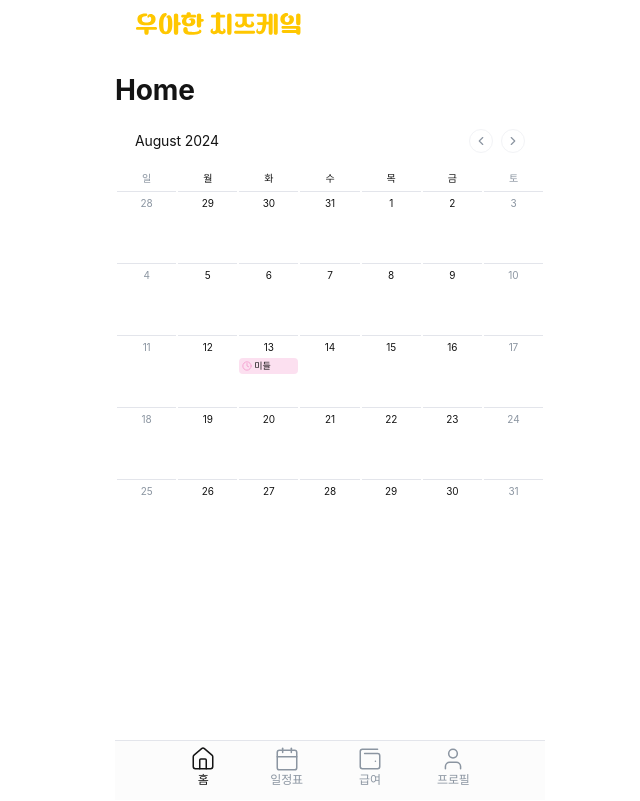
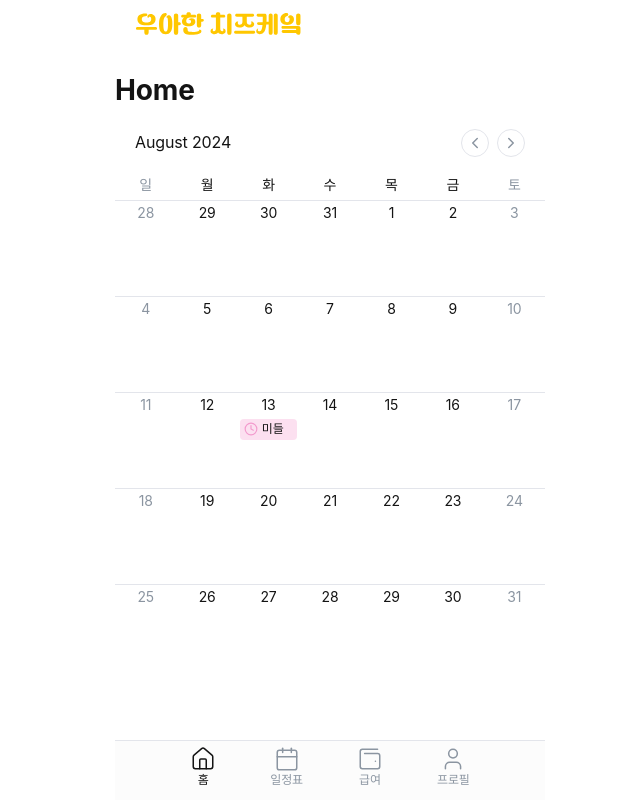
Before and after one commit to dev-meryoung/woowahan-siblings, a React (Vite) app: page / in a window 1280 px wide. Shown: the whole page, without its empty margins (310-950 px from the left). Built offline with nearby package versions, Linux system fonts and the light colour scheme; a web font is replaced by a local one.

Commit message:
design: 캘린더, 아이콘 버튼 UI 수정 #55

```diff
--- a/src/components/Calendar/CalendarBadge.tsx
+++ b/src/components/Calendar/CalendarBadge.tsx
@@ -16,7 +16,7 @@ const CalendarBadge = ({ workType }: ICalendarBadgeProps) => {
 
 	return (
 		<Badge>
-			<Clock4 size={10} />
+			<Clock4 size={14} />
 			{workTypeLabels[workType]}
 		</Badge>
 	);
@@ -28,9 +28,9 @@ const BaseBadge = styled.li`
 	display: flex;
 	align-items: center;
 	border-radius: 4px;
-	gap: 2px;
-	padding: 2px 3px;
-	font-size: ${fontSize.xxs};
+	gap: 4px;
+	padding: 2px 4px;
+	font-size: ${fontSize.sm};
 `;
 const BadgeContainer = {
 	open: styled(BaseBadge)`
--- a/src/components/Calendar/CalendarDates.tsx
+++ b/src/components/Calendar/CalendarDates.tsx
@@ -1,7 +1,6 @@
 import { mockdata, IMockDate } from '@/components/Calendar/mockdata';
 import { ICalendarDatesProps } from '@/interfaces/calendar';
 import { colors } from '@/constants/colors';
-import { fontSize } from '@/constants/font';
 import CalendarBadge from '@/components/Calendar/CalendarBadge';
 import styled from '@emotion/styled';
 
@@ -49,7 +48,6 @@ export default CalendarDates;
 
 const DayContainer = styled.span<{ isWeekend: boolean }>`
 	color: ${(props) => (props.isWeekend ? colors.gray : colors.black)};
-	font-size: ${fontSize.xs};
 `;
 
 const DateListContainer = styled.ul`
--- a/src/components/Calendar/CalendarWeek.tsx
+++ b/src/components/Calendar/CalendarWeek.tsx
@@ -1,6 +1,5 @@
 import { ICalendarWeekProps } from '@/interfaces/calendar';
 import { colors } from '@/constants/colors';
-import { fontSize } from '@/constants/font';
 import styled from '@emotion/styled';
 
 const CalendarWeek = ({ weekName }: ICalendarWeekProps) => {
@@ -12,8 +11,6 @@ export default CalendarWeek;
 const Container = styled.span`
 	border-bottom: 1px solid ${colors.lightGray};
 	padding: 6px 0;
-	font-size: ${fontSize.xs};
-
 	&:nth-of-type(1),
 	&:nth-of-type(7) {
 		color: ${colors.gray};
--- a/src/components/Calendar/CalenderContents.tsx
+++ b/src/components/Calendar/CalenderContents.tsx
@@ -27,16 +27,14 @@ const Container = styled.div`
 	display: grid;
 	grid-template-columns: repeat(7, 1fr);
 	text-align: center;
-	gap: 2px;
-	padding: 0 2px;
 
 	div {
 		display: flex;
 		flex-direction: column;
 		gap: 4px;
 		border-bottom: 1px solid ${colors.lightGray};
-		min-height: 70px;
-		padding: 2px 0;
+		min-height: 96px;
+		padding: 2px;
 
 		&:nth-last-of-type(-n + 7) {
 			border-bottom: 0;
--- a/src/components/Calendar/ControlDate.tsx
+++ b/src/components/Calendar/ControlDate.tsx
@@ -37,7 +37,7 @@ const Container = styled.div`
 	padding: 0 20px;
 
 	span {
-		font-size: ${fontSize.md};
+		font-size: ${fontSize.lg};
 	}
 `;
 
--- a/src/components/IconButton.tsx
+++ b/src/components/IconButton.tsx
@@ -6,7 +6,7 @@ const IconButton = ({
 	IconComponent,
 	shape,
 	color = 'gray',
-	size = 24,
+	size = 28,
 	onClick,
 }: IIconButtonProps) => {
 	return (
@@ -30,7 +30,7 @@ const StyledIconButton = styled.div<{ shape: string; color: string; size: number
 	border: ${(props) => {
 		switch (props.shape) {
 			case 'line':
-				return `1px solid ${colors.lightestGray}`;
+				return `1px solid ${colors.lightGray}`;
 			case 'transparent':
 				return `1px solid transparent`;
 			default:
```
